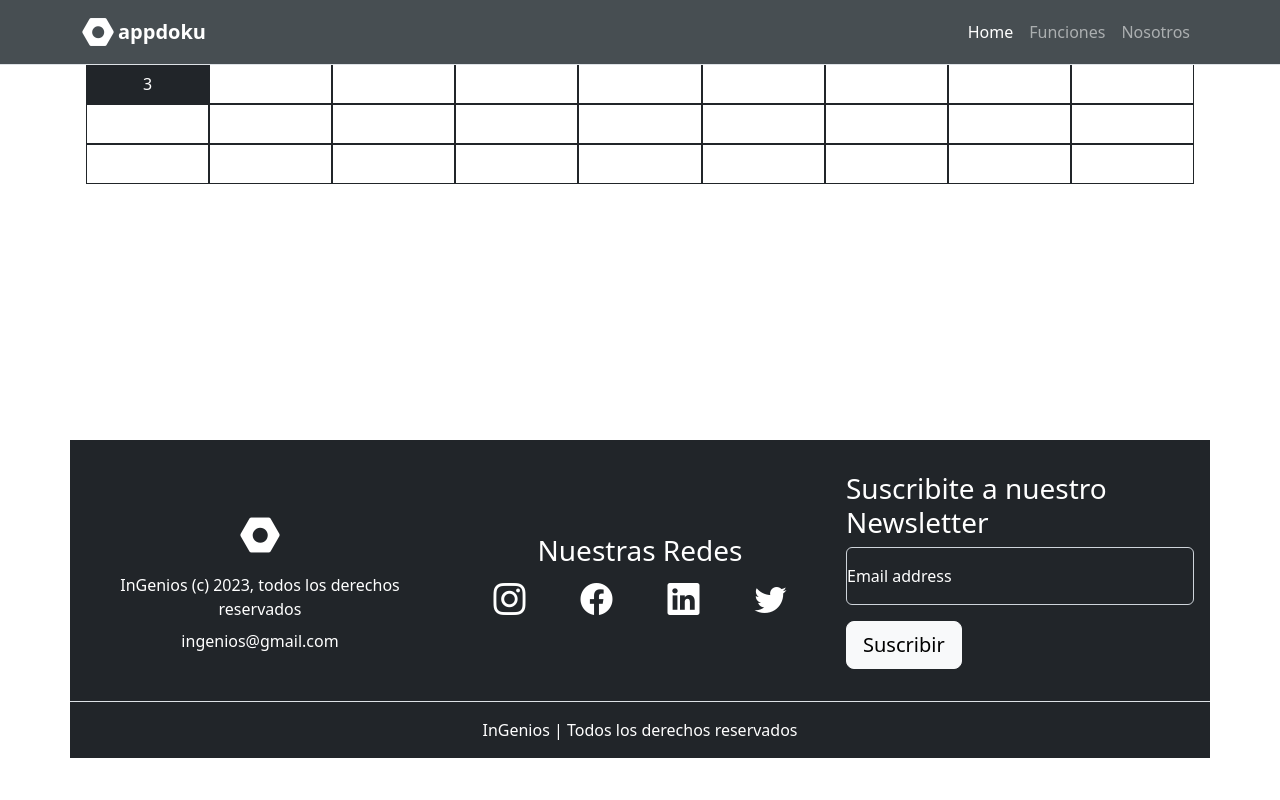
After one commit to mpoli2000/biusite, a Django app: page /appdoku/grilla in a window 1280 px wide. The commit adds this page. Run offline with Django 4.2, Linux system fonts and the light colour scheme.

Commit message:
construccion tableros con grid

```diff
--- /dev/null
+++ b/appdoku/templates/appdoku/grilla.html
@@ -0,0 +1,307 @@
+{% extends "appdoku/index.html" %}
+{% load static %}
+{% block contenido %}
+
+
+
+<section class="container mt-5 p-3">
+
+    <form action="" method="post" class="row justify-content-center align-items-center">
+        {% csrf_token %}
+        <div class="col-12">
+            <div class="grilla">
+                <div class="grilla">
+                    <div class="col border border-dark">
+                        <input type="text" class="form-control-plaintext text-center bg-dark text-bg-dark" id="00" name="00" value="3">
+                    </div>
+                    <div class="col border border-dark">
+                        <input type="text" class="form-control-plaintext text-center" id="01" name="00" value="">
+                    </div>
+                    <div class="col border border-dark">
+                        <input type="text" class="form-control-plaintext text-center" id="02" name="00" value="">
+                    </div>
+                    <div class="col border border-dark">
+                        <input type="text" class="form-control-plaintext text-center" id="03" name="00" value="">
+                    </div>
+                    <div class="col border border-dark">
+                        <input type="text" class="form-control-plaintext text-center" id="04" name="00" value="">
+                    </div>
+                    <div class="col border border-dark">
+                        <input type="text" class="form-control-plaintext text-center" id="05" name="00" value="">
+                    </div>
+                    <div class="col border border-dark">
+                        <input type="text" class="form-control-plaintext text-center" id="06" name="00" value="">
+                    </div>
+                    <div class="col border border-dark">
+                        <input type="text" class="form-control-plaintext text-center" id="07" name="00" value="">
+                    </div>
+                    <div class="col border border-dark">
+                        <input type="text" class="form-control-plaintext text-center" id="08" name="00" value="">
+                    </div>
+                </div>
+
+
+                <div class="grilla">
+                    <div class="col border border-dark">
+                        <input type="text" class="form-control-plaintext text-center" id="09" name="00" value="">
+                    </div>
+                    <div class="col border border-dark">
+                        <input type="text" class="form-control-plaintext text-center" id="10" name="00" value="">
+                    </div>
+                    <div class="col border border-dark">
+                        <input type="text" class="form-control-plaintext text-center" id="11" name="00" value="">
+                    </div>
+                    <div class="col border border-dark">
+                        <input type="text" class="form-control-plaintext text-center" id="12" name="00" value="">
+                    </div>
+                    <div class="col border border-dark">
+                        <input type="text" class="form-control-plaintext text-center" id="13" name="00" value="">
+                    </div>
+                    <div class="col border border-dark">
+                        <input type="text" class="form-control-plaintext text-center" id="14" name="00" value="">
+                    </div>
+                    <div class="col border border-dark">
+                        <input type="text" class="form-control-plaintext text-center" id="15" name="00" value="">
+                    </div>
+                    <div class="col border border-dark">
+                        <input type="text" class="form-control-plaintext text-center" id="16" name="00" value="">
+                    </div>
+                    <div class="col border border-dark">
+                        <input type="text" class="form-control-plaintext text-center" id="17" name="00" value="">
+                    </div>
+                </div>
+
+
+
+                <div class="grilla">
+                    <div class="col border border-dark">
+                        <input type="text" class="form-control-plaintext text-center" id="18" name="00" value="">
+                    </div>
+                    <div class="col border border-dark">
+                        <input type="text" class="form-control-plaintext text-center" id="19" name="00" value="">
+                    </div>
+                    <div class="col border border-dark">
+                        <input type="text" class="form-control-plaintext text-center" id="20" name="00" value="">
+                    </div>
+                    <div class="col border border-dark">
+                        <input type="text" class="form-control-plaintext text-center" id="21" name="00" value="">
+                    </div>
+                    <div class="col border border-dark">
+                        <input type="text" class="form-control-plaintext text-center" id="22" name="00" value="">
+                    </div>
+                    <div class="col border border-dark">
+                        <input type="text" class="form-control-plaintext text-center" id="23" name="00" value="">
+                    </div>
+                    <div class="col border border-dark">
+                        <input type="text" class="form-control-plaintext text-center" id="24" name="00" value="">
+                    </div>
+                    <div class="col border border-dark">
+                        <input type="text" class="form-control-plaintext text-center" id="25" name="00" value="">
+                    </div>
+                    <div class="col border border-dark">
+                        <input type="text" class="form-control-plaintext text-center" id="26" name="00" value="">
+                    </div>
+                </div>
+            </div>
+
+        </div>
+
+    </form>
+</section>
+
+
+<!-- <section class="container mt-5 p-3">
+
+    <form action="" method="post" class="row row-cols-3 justify-content-center align-items-center">
+        {% csrf_token %}
+        <div class="">
+            <div class="row row-cols-3">
+                <div>
+                    <input type="text" class="form-control rounded-0 text-center" id="00" name="00" value="">
+                </div>
+                <div>
+                    <input type="text" class="form-control rounded-0 text-center" id="00" name="00" value="">
+                </div>
+                <div>
+                    <input type="text" class="form-control rounded-0 text-center" id="00" name="00" value="">
+                </div>
+                <div>
+                    <input type="text" class="form-control rounded-0 text-center" id="00" name="00" value="">
+                </div>
+                <div>
+                    <input type="text" class="form-control rounded-0 text-center" id="00" name="00" value="">
+                </div>
+                <div>
+                    <input type="text" class="form-control rounded-0 text-center" id="00" name="00" value="">
+                </div>
+                <div>
+                    <input type="text" class="form-control rounded-0 text-center" id="00" name="00" value="">
+                </div>
+                <div>
+                    <input type="text" class="form-control rounded-0 text-center" id="00" name="00" value="">
+                </div>
+                <div>
+                    <input type="text" class="form-control rounded-0 text-center" id="00" name="00" value="">
+                </div>
+            </div>
+        </div>
+
+
+        <div>
+            <input type="text" class="form-control rounded-0 text-center" id="00" name="00" value="">
+        </div>
+        <div>
+            <input type="text" class="form-control rounded-0 text-center" id="00" name="00" value="">
+        </div>
+        <div>
+            <input type="text" class="form-control rounded-0 text-center" id="00" name="00" value="">
+        </div>
+        <div>
+            <input type="text" class="form-control rounded-0 text-center" id="00" name="00" value="">
+        </div>
+        <div>
+            <input type="text" class="form-control rounded-0 text-center" id="00" name="00" value="">
+        </div>
+        <div>
+            <input type="text" class="form-control rounded-0 text-center" id="00" name="00" value="">
+        </div>
+        <div>
+            <input type="text" class="form-control rounded-0 text-center" id="00" name="00" value="">
+        </div>
+        <div>
+            <input type="text" class="form-control rounded-0 text-center" id="00" name="00" value="">
+        </div>
+    </form>
+</section> -->
+
+
+
+<!-- <section class="container mt-5 p-3">
+
+    <form action="" method="post" class="row justify-content-center align-items-center">
+        {% csrf_token %}
+        <div class="col-12 d-flex justify-content-center align-items-center">
+            <div class="border border-dark">
+                <input type="text" class="form-control-plaintext text-center" id="00" name="00" value="">
+            </div>
+            <div class="border border-dark">
+                <input type="text" class="form-control-plaintext text-center" id="01" name="01" value="1">
+            </div>
+            <div class="border border-dark">
+                <input type="text" class="form-control rounded-0 border-0 text-center fs-6" id="02" name="02" value="1">
+            </div>
+            <div class="border border-dark me-2">
+                <input type="text" class="form-control rounded-0 text-center" id="03" name="03" value="1">
+            </div>
+            <div class="border border-dark">
+                <input type="text" class="form-control rounded-0 text-center" id="04" name="04" value="1">
+            </div>
+            <div class="border border-dark">
+                <input type="text" class="form-control rounded-0 text-center" id="05" name="05" value="1">
+            </div>
+            <div class="border border-dark">
+                <input type="text" class="form-control rounded-0 text-center" id="06" name="06" value="1">
+            </div>
+            <div class="border border-dark">
+                <input type="text" class="form-control rounded-0 text-center" id="07" name="07" value="1">
+            </div>
+            <div class="border border-dark">
+                <input type="text" class="form-control rounded-0 text-center" id="08" name="08" value="1">
+            </div>
+        </div>
+
+        <div class="col-10 d-flex justify-content-center align-items-center">
+            <div class="">
+                <input type="text" class="form-control rounded-0 text-center" id="00" name="00" value="">
+            </div>
+            <div class="">
+                <input type="text" class="form-control rounded-0 text-center" id="01" name="01" value="1">
+            </div>
+            <div class="">
+                <input type="text" class="form-control rounded-0 text-center" id="02" name="02" value="1">
+            </div>
+            <div class="">
+                <input type="text" class="form-control rounded-0 text-center" id="03" name="03" value="1">
+            </div>
+            <div class="">
+                <input type="text" class="form-control rounded-0 text-center" id="04" name="04" value="1">
+            </div>
+            <div class="">
+                <input type="text" class="form-control rounded-0 text-center" id="05" name="05" value="1">
+            </div>
+            <div class="">
+                <input type="text" class="form-control rounded-0 text-center" id="06" name="06" value="1">
+            </div>
+            <div class="">
+                <input type="text" class="form-control rounded-0 text-center" id="07" name="07" value="1">
+            </div>
+            <div class="">
+                <input type="text" class="form-control rounded-0 text-center" id="08" name="08" value="1">
+            </div>
+        </div>
+
+    </form>
+</section> -->
+
+
+<!-- <section class="container bg-light mt-5">
+    <div class="row">
+        <div class="col-4">
+            <div class="row">
+                <div class="col-4">11</div>
+                <div class="col-4">12</div>
+                <div class="col-4">13</div>
+            </div>
+        </div>
+        <div class="col-4">2</div>
+        <div class="col-4">3</div>
+    </div>
+</section> -->
+
+
+<!-- <section class="container mt-5">
+    <div class="row justify-content-center align-items-center p-3">
+        <div class="grilla col-12 col-md-9">
+            <div class="grilla sub-grilla">
+                <div class="celda-fija">1</div>
+                <div class="celda">2</div>
+                <div>3</div>
+                <div>4</div>
+                <div>5</div>
+                <div>6</div>
+                <div>7</div>
+                <div>8</div>
+                <div>9</div>
+            </div>
+            <div class="grilla sub-grilla">
+                <div>1</div>
+                <div>2</div>
+                <div>3</div>
+                <div>4</div>
+                <div>5</div>
+                <div>6</div>
+                <div>7</div>
+                <div>8</div>
+                <div>9</div>
+            </div>
+            <div class="grilla sub-grilla">
+                <div>1</div>
+                <div>2</div>
+                <div>3</div>
+                <div>4</div>
+                <div>5</div>
+                <div>6</div>
+                <div>7</div>
+                <div>8</div>
+                <div>9</div>
+            </div>
+            <div>4</div>
+            <div>5</div>
+            <div>6</div>
+            <div>7</div>
+            <div>8</div>
+            <div>9</div>
+        </div>
+    </div>
+</section> -->
+{% endblock %}
--- a/appdoku/templates/appdoku/index.html
+++ b/appdoku/templates/appdoku/index.html
@@ -10,7 +10,7 @@
     <link href="https://cdn.jsdelivr.net/npm/bootstrap@5.2.3/dist/css/bootstrap.min.css" rel="stylesheet"
         integrity="sha384-rbsA2VBKQhggwzxH7pPCaAqO46MgnOM80zW1RWuH61DGLwZJEdK2Kadq2F9CUG65" crossorigin="anonymous">
 
-    <link rel="stylesheet" href="{% static 'polls/styles.css' %}">
+    <link rel="stylesheet" href="{% static 'appdoku/styles.css' %}">
     <title>appdoku</title>
 </head>
 
@@ -86,7 +86,7 @@
                         <p class="card-text">nivel: {{ tablero.level }} - tamaño: {{ tablero.size }}</p>
 
                         <div class="d-flex justify-content-center">
-                            <a href="#" class="btn btn-primary">Jugar</a>
+                            <a href="/appdoku/tablero/{{ tablero.id }}" class="btn btn-primary">Jugar</a>
                         </div>
                     </div>
                 </div>
--- a/appdoku/urls.py
+++ b/appdoku/urls.py
@@ -6,4 +6,6 @@ app_name = 'appdoku'
 urlpatterns = [
     path('', views.index, name='index'),
     path('generar/', views.generar, name='generar'),
+    path('tablero/<int:tablero_id>', views.tablero, name='tablero'),
+    path('grilla', views.grilla, name='grilla'),
 ]
--- a/appdoku/views.py
+++ b/appdoku/views.py
@@ -1,4 +1,4 @@
-from django.shortcuts import render
+from django.shortcuts import render, redirect
 from django.http import HttpResponse, HttpResponseRedirect
 
 from .models import Tablero
@@ -6,6 +6,34 @@ from .forms import TableroForm
 
 from dokusan import solvers, generators, renderers
 from dokusan.boards import BoxSize, Sudoku
+
+def grid_2_grid_i(grid):
+    grid_i=[]
+    i=0
+    for fila in grid:
+        grid_i_row=[]
+        for item in fila:
+            grid_i_row.append((str(i),str(item)))
+            i+=1
+        grid_i.append(grid_i_row)
+    return grid_i
+
+def grid2cluster(grid):
+    grid_cluster=[]
+    for f in range(3):
+        for c in range(3):
+            cluster=[]
+            for i in range(9):
+                cluster.append(grid[3*f+i//3][3*c+i%3])
+            grid_cluster.append(cluster)
+    return grid_cluster
+
+def print_lst(lst):
+    for r in lst:
+        print(r)
+    print("\n")
+
+#--------------------------------------------------------
 
 def index(request):
     latest_tablero_list = Tablero.objects.order_by('-created')[:20]
@@ -31,6 +59,7 @@ def generar(request):
                             level = cd['level'],
                             size = cd['size'],
                             initial_sudoku = str(sudoku),
+                            final_sudoku = str(sudoku),
                             )
             tablero.save()
             #assert False
@@ -44,6 +73,21 @@ def generar(request):
             submitted = True
 
     return render(request, 'appdoku/generar.html', {'form': form,'submitted': submitted})
+
+
+def tablero(request, tablero_id):
+    tablero = Tablero.objects.get(id = tablero_id)
+    sudoku_lst=[]
+    for fila in range(9):
+        sudoku_lst.append(list(tablero.final_sudoku[fila*9:(fila+1)*9]))
+
+    sudoku_cluster = grid2cluster(grid_2_grid_i(sudoku_lst))
+
+    return render(request, 'appdoku/tablero.html', {'tablero': tablero, 'sudoku_lst': sudoku_lst, 'sudoku_cluster': sudoku_cluster})
+
+
+def grilla(request):
+    return render(request, 'appdoku/grilla.html')
 
 
 # def crear_juegos(request):
--- a/static/appdoku/styles.css
+++ b/static/appdoku/styles.css
@@ -1,12 +1,28 @@
-.bg-azul {
-    background-color: cadetblue;
-}
-
-.bg-papaya {
-    background-color: papayawhip;
-}
-
 header{
     background-color: rgba(52, 59, 64, 0.9);
     color: red;
 }
+
+.grilla{
+    display: grid;
+    /* padding: 4px; */
+    grid-template-columns: repeat(3,1fr);
+    grid-template-rows: repeat(3,1fr);
+    /* border: black solid 1px; */
+}
+.sub-grilla{
+    /* border: red solid 1px; */
+    text-align: center;
+    font-size: 0.75rem;
+}
+
+.celda{
+    border: black solid 1px;
+    padding: 7px;
+}
+
+.celda-fija{
+    background-color: gray;
+    color: white;
+    font-weight: bold;
+}
```
Also changed, not shown: appdoku/static/appdoku/styles.css (+24 -8 lines), appdoku/templates/appdoku/tablero.html (added, +67 -0 lines), db.sqlite3, 1 other file.
